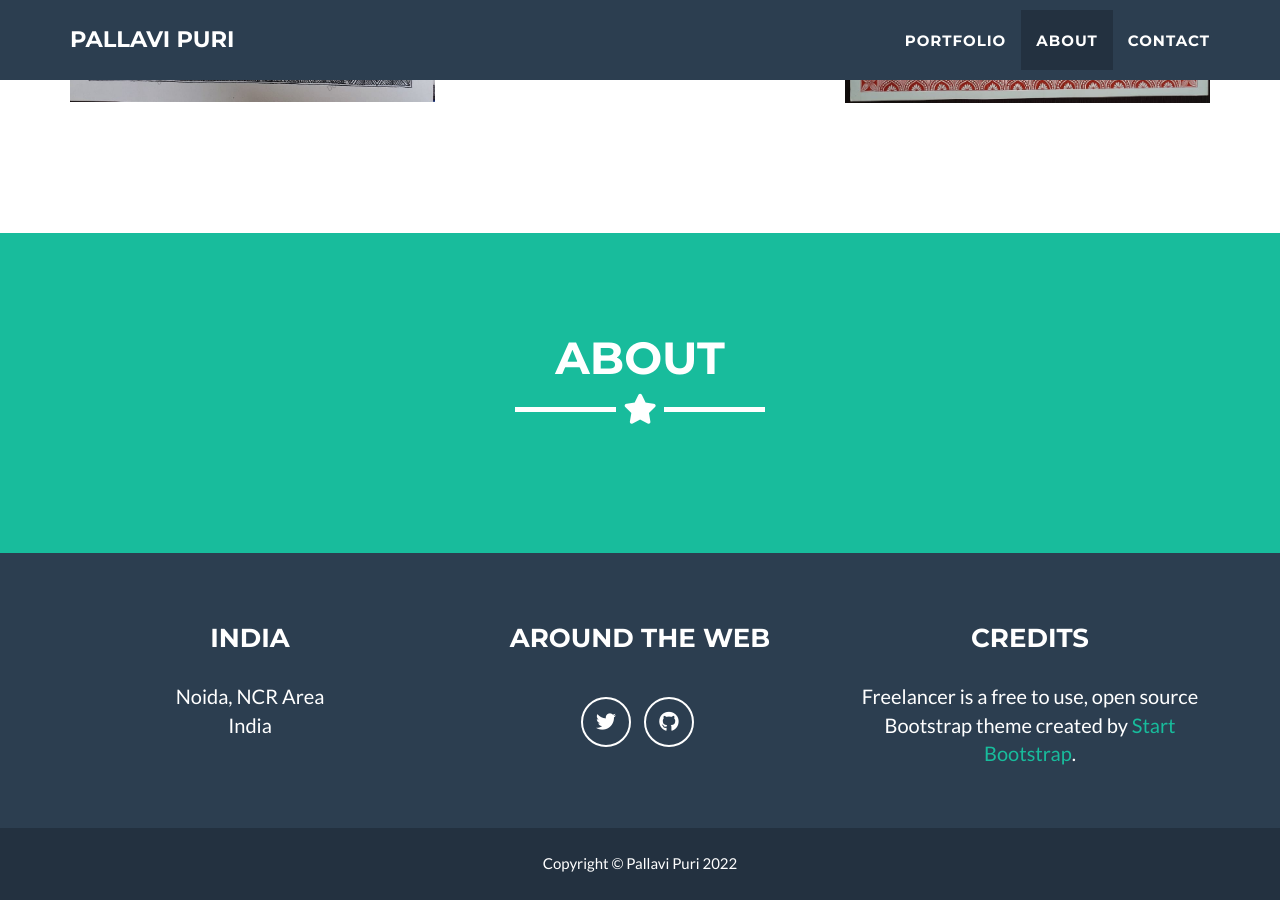
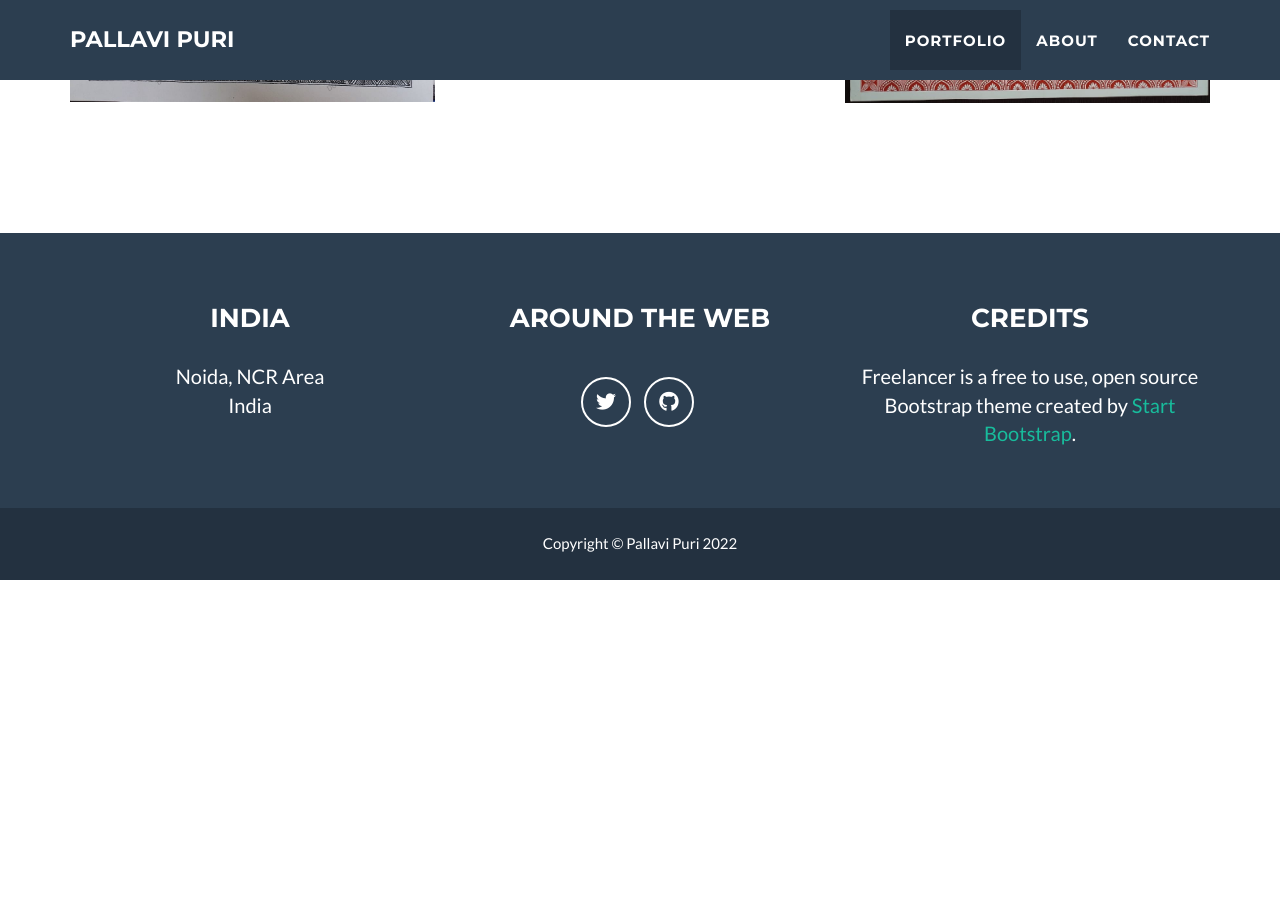
Before and after one commit to pallavi-puri/pallavipuri.github.io, a Jekyll site: the page built from _posts/2014-07-18-project-1.markdown, in a window 1280 px wide and 900 px high, scrolled down 1792 px. Built offline with Jekyll 4.4.1, drawn with Linux system fonts in a browser that asks for light colours; after the commit the page ends 2372 px from its top, so only the background shows below that.

Commit message:
Update default.html

```diff
--- a/_layouts/default.html
+++ b/_layouts/default.html
@@ -5,7 +5,6 @@
     {% include nav.html %}
     {% include header.html %}
     {% include portfolio_grid.html %}
-    {% include about.html %}
 
     {% include footer.html %}
     {% include modals.html %}
```
